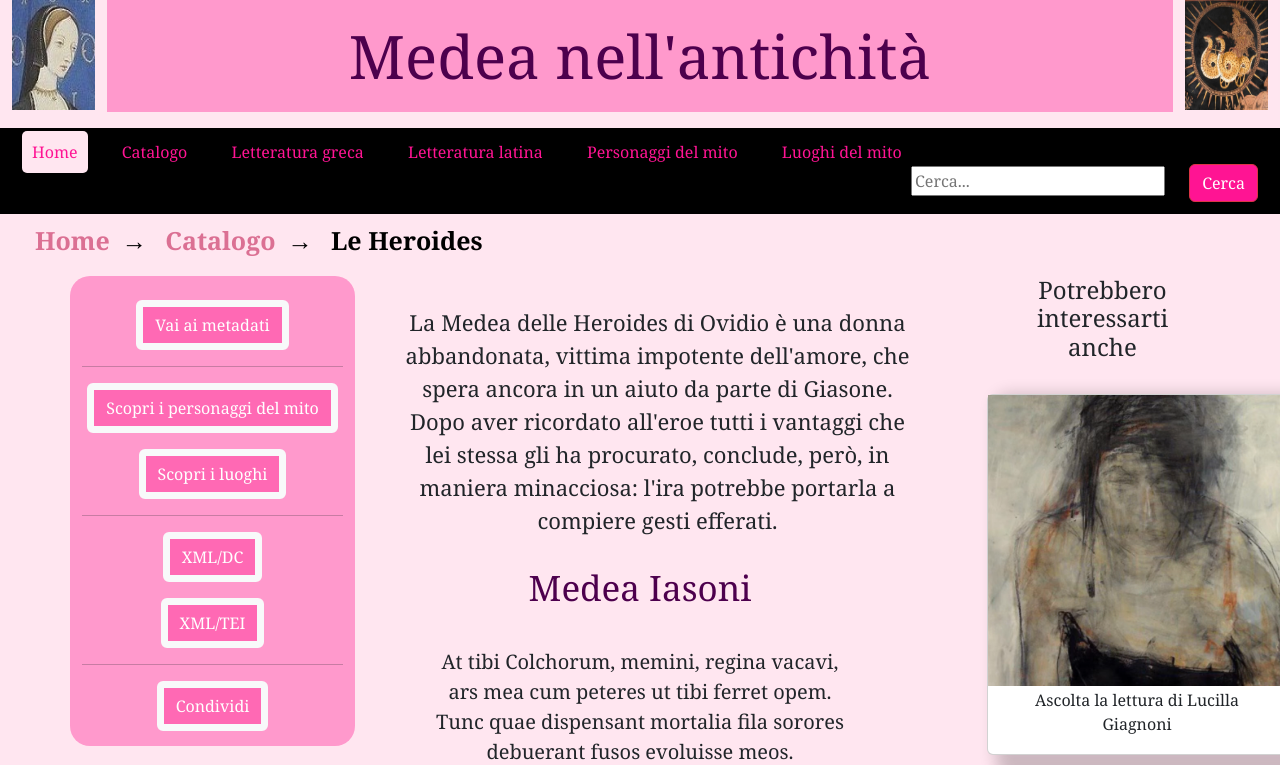
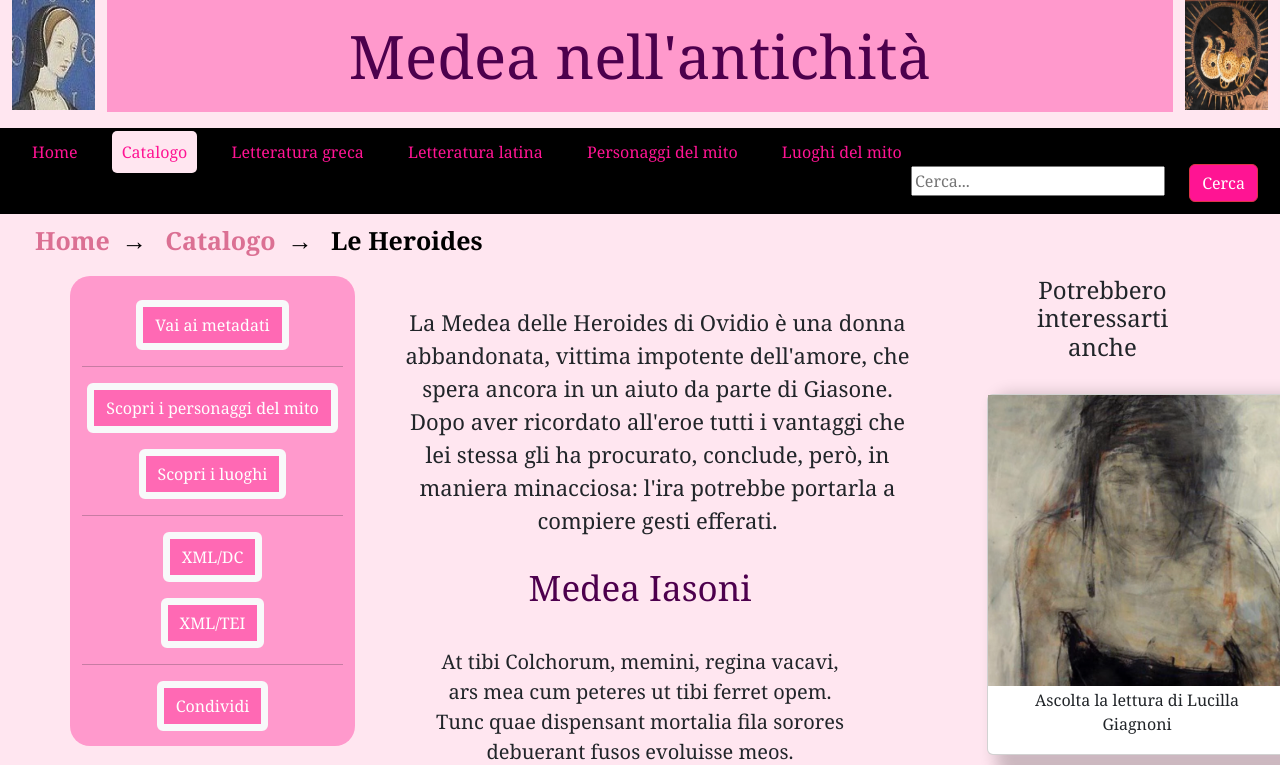
Before and after one commit to lapagnini/medeanellantichita, a plain HTML site: page item.html in a window 1280 px wide. Shown: the top 765 px of the page. Drawn offline with nearby package versions, Linux system fonts and the light colour scheme.

Commit message:
Update item.html

```diff
--- a/item.html
+++ b/item.html
@@ -20,8 +20,8 @@
      <!-- navbar -->
     <div class="navbar">
         <ul class="col-md-12">
-            <li><a href="index.html" title="Torna alla home" class="paginattiva">Home</a></li>
-	    <li><a href="catalogo.html" title="Esplora il catalogo">Catalogo</a></li>
+            <li><a href="index.html" title="Torna alla home">Home</a></li>
+	    <li><a href="catalogo.html" title="Esplora il catalogo" class="paginattiva">Catalogo</a></li>
 	    <li><a href="letteraturagreca.html" title="Scopri le opere della letteratura greca">Letteratura greca</a></li>
             <li><a href="letteraturalatina.html" title="Scopri le opere della letteratura latina">Letteratura latina</a></li>
 	    <li><a href="#" title="Scopri i personaggi del mito">Personaggi del mito</a></li>
```
